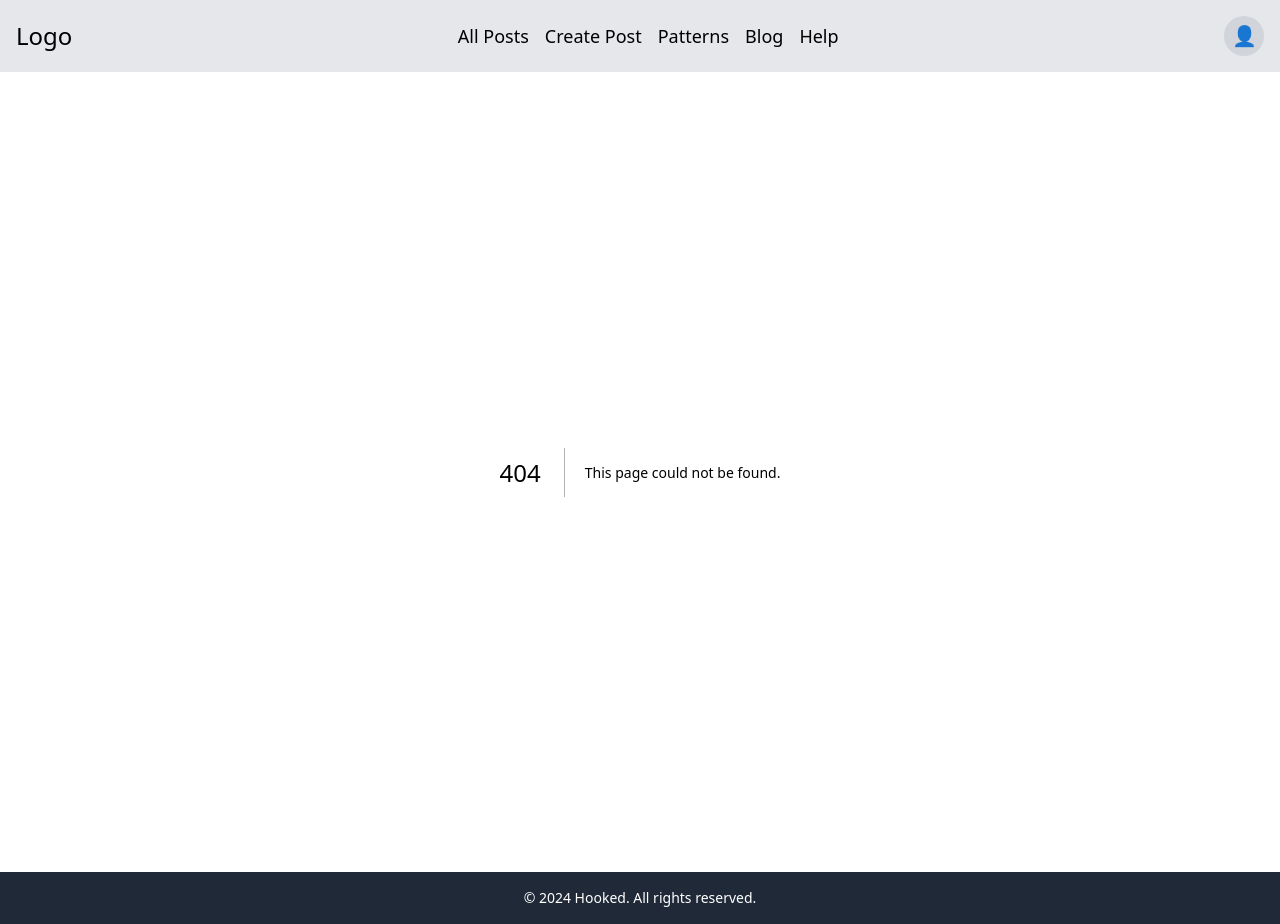
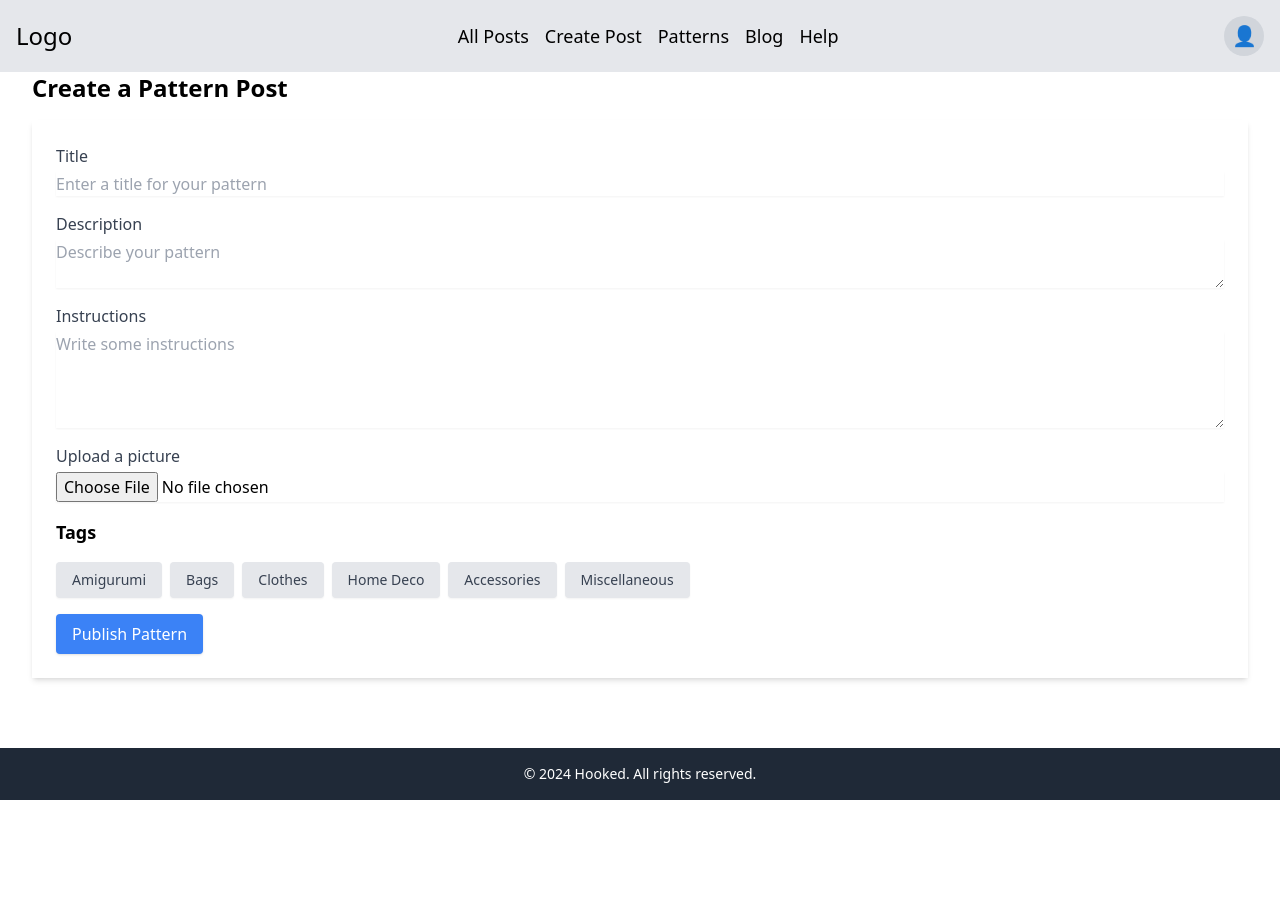
Before and after one commit to Codekmt/CrochetBlog, a Next.js app: page /PatternPost in a window 1280 px wide. Before the commit this address had no page. After the commit the page ends 800 px from the top, so only its background shows below. Built offline with nearby package versions, Linux system fonts and the light colour scheme.

Commit message:
Create component to create a pattern post

```diff
--- /dev/null
+++ b/app/(blog-pages)/PatternPost/page.tsx
@@ -0,0 +1,11 @@
+import PatternPost from "@/components/PatternPost";
+
+const PatternPostPage = () => {
+  return (
+    <div>
+      <PatternPost />
+    </div>
+  );
+};
+
+export default PatternPostPage;
--- /dev/null
+++ b/components/PatternPost.jsx
@@ -0,0 +1,110 @@
+"use client";
+
+import { useState } from "react";
+
+const PatternPost = () => {
+  const [selectedTags, setSelectedTags] = useState([]);
+
+  const tags = [
+    "Amigurumi",
+    "Bags",
+    "Clothes",
+    "Home Deco",
+    "Accessories",
+    "Miscellaneous",
+  ];
+
+  const toggleTag = (tag) => {
+    if (selectedTags.includes(tag)) {
+      setSelectedTags(selectedTags.filter((t) => t !== tag));
+    } else {
+      setSelectedTags([...selectedTags, tag]);
+    }
+  };
+
+  return (
+    <div className="max-w-7xl mx-auto px-4 sm:px-6 lg:px-8">
+      <h1 className="text-2xl font-bold mb-4">Create a Pattern Post</h1>
+      <form className="bg-white shadow-md rounded-lg p-6 space-y-4">
+
+        <div>
+          <label htmlFor="title" className="block text-gray-700 font-medium">
+            Title
+          </label>
+          <input
+            id="title"
+            type="text"
+            placeholder="Enter a title for your pattern"
+            className="mt-1 block w-full border-gray-300 rounded-md shadow-sm focus:ring-blue-500 focus:border-blue-500"
+          />
+        </div>
+
+        <div>
+          <label htmlFor="description" className="block text-gray-700 font-medium">
+            Description
+          </label>
+          <textarea
+            id="description"
+            rows="2"
+            placeholder="Describe your pattern"
+            className="mt-1 block w-full border-gray-300 rounded-md shadow-sm focus:ring-blue-500 focus:border-blue-500"
+          />
+        </div>
+
+        <div>
+          <label htmlFor="instructions" className="block text-gray-700 font-medium">
+            Instructions
+          </label>
+          <textarea
+            id="instructions"
+            rows="4"
+            placeholder="Write some instructions"
+            className="mt-1 block w-full border-gray-300 rounded-md shadow-sm focus:ring-blue-500 focus:border-blue-500"
+          />
+        </div>
+
+        <div>
+          <label htmlFor="file" className="block text-gray-700 font-medium">
+            Upload a picture
+          </label>
+          <input
+            id="file"
+            type="file"
+            accept="image/*"
+            className="mt-1 block w-full border-gray-300 rounded-md shadow-sm"
+          />
+        </div>
+
+        <div>
+          <h2 className="text-lg font-semibold mb-4">Tags</h2>
+          <div className="flex flex-wrap gap-2">
+            {tags.map((tag) => (
+              <button
+                key={tag}
+                type="button"
+                className={`px-4 py-2 rounded shadow-sm text-sm ${
+                  selectedTags.includes(tag)
+                    ? "bg-blue-500 text-white"
+                    : "bg-gray-200 text-gray-700"
+                }`}
+                onClick={() => toggleTag(tag)}
+              >
+                {tag}
+              </button>
+            ))}
+          </div>
+        </div>
+
+        {/* Submit Button */}
+        <button
+          type="submit"
+          className="bg-blue-500 text-white px-4 py-2 rounded shadow hover:bg-blue-600"
+        >
+          Publish Pattern
+        </button>
+      </form>
+    </div>
+  );
+};
+
+export default PatternPost;
--- a/components/PostTypeSelector.tsx
+++ b/components/PostTypeSelector.tsx
@@ -8,13 +8,13 @@ const PostTypeSelector = () => {
           What kind of post do you want to create?
         </h1>
         <div className="flex justify-center space-x-4">
-        <Link href="/blogpost" passHref>
+        <Link href="/BlogPost" passHref>
           <button className="bg-blue-500 text-white px-4 py-2 rounded">Blog</button>
         </Link>
-        <Link href="/helppost" passHref>
+        <Link href="/HelpPost" passHref>
           <button className="bg-green-500 text-white px-4 py-2 rounded">Help</button>
         </Link>
-        <Link href="/patternpost" passHref>
+        <Link href="/PatternPost" passHref>
           <button className="bg-purple-500 text-white px-4 py-2 rounded">Pattern</button>
         </Link>
         </div>
```
